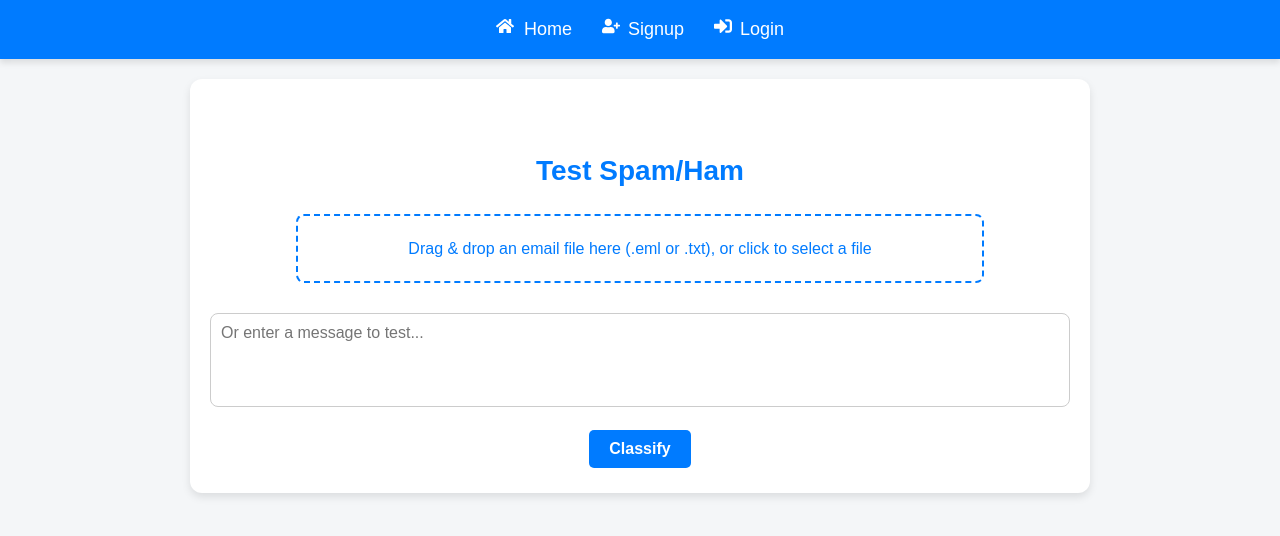
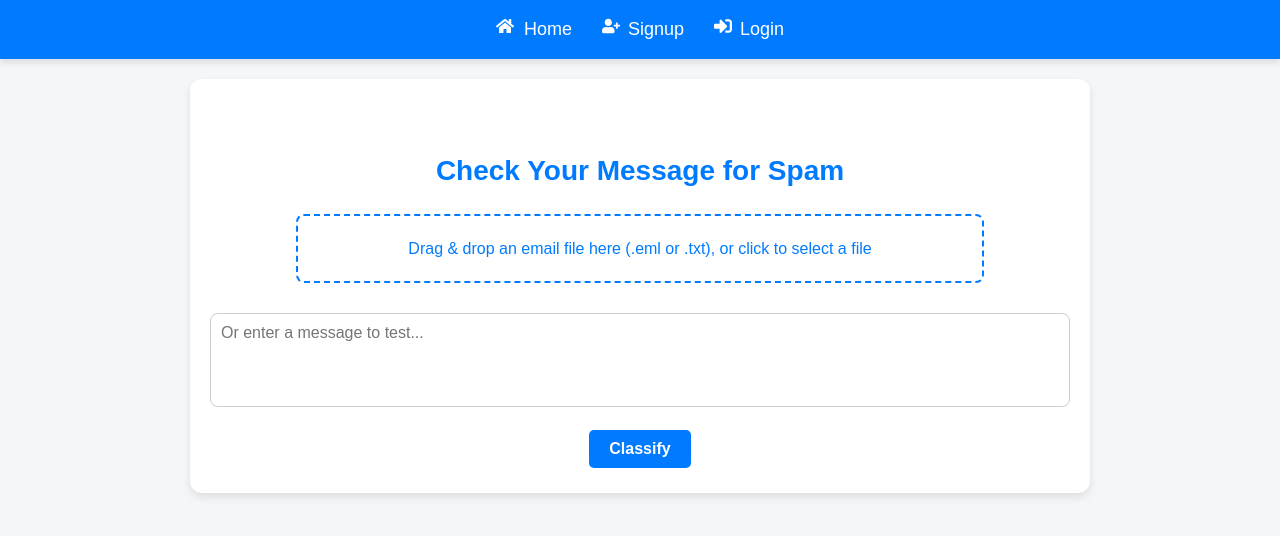
Before and after one commit to g00405662FYP/SpamShield-Frontend, a React (Create React App) app in the folder spamshield-frontend/: page /detection in a window 1280 px wide. Shown: the top 536 px of the page. Built offline with nearby package versions, Linux system fonts and the light colour scheme.

Commit message:
Update Detection component to use environment variable for backend URL and improve UI text

```diff
--- a/spamshield-frontend/src/components/detection.js
+++ b/spamshield-frontend/src/components/detection.js
@@ -1,7 +1,7 @@
 import React, { useState } from 'react';
 import axios from 'axios';
 import { useDropzone } from 'react-dropzone';
-import './styles.css'; // Ensure you have styles for the dropzone
+import './styles.css';
 
 function Detection() {
   const [message, setMessage] = useState('');
@@ -35,7 +35,7 @@ function Detection() {
     try {
       const token = localStorage.getItem('access_token');
       const response = await axios.post(
-        'http://localhost:5000/classify',
+        `${process.env.REACT_APP_BACKEND_URL}/classify`,
         { text: message },
         {
           headers: {
@@ -53,7 +53,7 @@ function Detection() {
 
   return (
     <div style={{ textAlign: 'center', marginTop: '50px' }}>
-      <h2>Test Spam/Ham</h2>
+      <h2>Check Your Message for Spam</h2>
 
       {/* Drag-and-Drop Area */}
       <div {...getRootProps()} className="dropzone">
@@ -84,7 +84,7 @@ function Detection() {
           <h3>Result</h3>
           <p><strong>Message:</strong> {result.text}</p>
           <p><strong>Classification:</strong> {result.label}</p>
-          <p><strong>Confidence Score:</strong> {result.confidence}</p>
+          <p><strong>Confidence Score:</strong> {result.confidence && (result.confidence * 100).toFixed(2)}%</p>
         </div>
       )}
 
```
